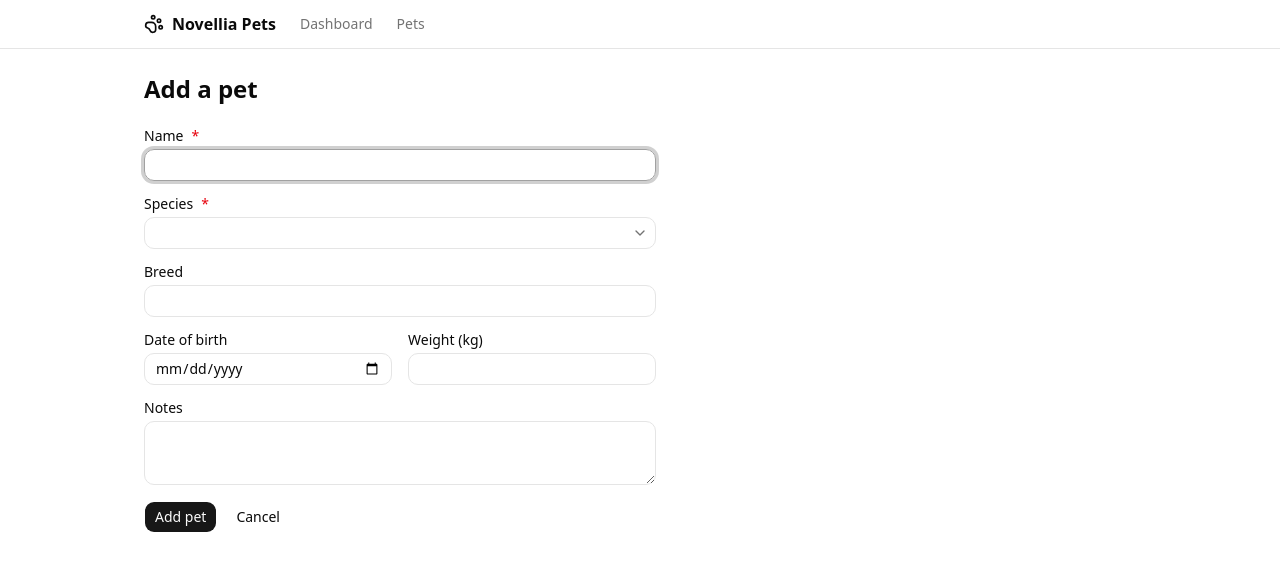
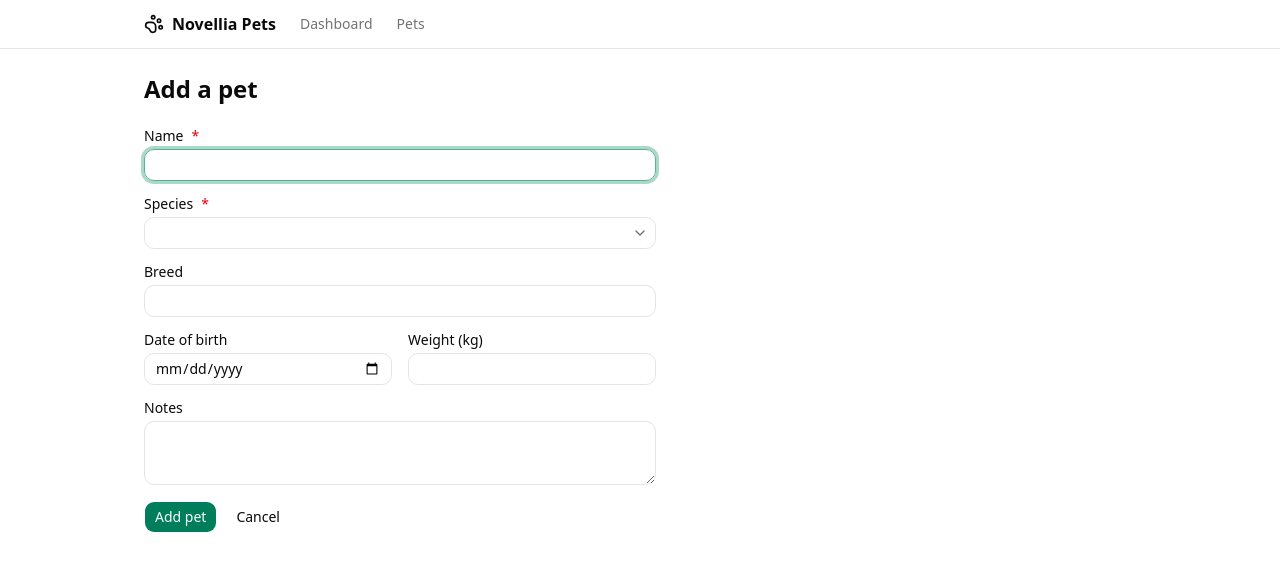
Before and after one commit to Glasser88/novellia-pets, a Next.js app: page /pets/new in a window 1280 px wide. Shown: the top 570 px of the page. Built offline with nearby package versions, Linux system fonts and the light colour scheme.

Commit message:
Add a green-teal accent to the theme
shadcn's default is all-gray. Set primary, ring, secondary and accent
tokens to one green-teal hue in light and dark mode; neutrals are
unchanged. Buttons, the active filter chip, focus rings and hover
tints pick it up automatically through the CSS variables.

```diff
--- a/src/app/globals.css
+++ b/src/app/globals.css
@@ -52,6 +52,8 @@ body {
   font-family: var(--font-sans);
 }
 
+/* Theme: shadcn neutrals with a single green-teal accent (hue 168) for
+   primary actions, focus rings and hover tints. Everything else is gray. */
 :root {
   --background: oklch(1 0 0);
   --foreground: oklch(0.145 0 0);
@@ -59,18 +61,18 @@ body {
   --card-foreground: oklch(0.145 0 0);
   --popover: oklch(1 0 0);
   --popover-foreground: oklch(0.145 0 0);
-  --primary: oklch(0.205 0 0);
-  --primary-foreground: oklch(0.985 0 0);
-  --secondary: oklch(0.97 0 0);
-  --secondary-foreground: oklch(0.205 0 0);
+  --primary: oklch(0.52 0.12 168);
+  --primary-foreground: oklch(0.99 0.01 168);
+  --secondary: oklch(0.96 0.02 168);
+  --secondary-foreground: oklch(0.32 0.06 168);
   --muted: oklch(0.97 0 0);
   --muted-foreground: oklch(0.556 0 0);
-  --accent: oklch(0.97 0 0);
-  --accent-foreground: oklch(0.205 0 0);
+  --accent: oklch(0.96 0.02 168);
+  --accent-foreground: oklch(0.32 0.06 168);
   --destructive: oklch(0.577 0.245 27.325);
   --border: oklch(0.922 0 0);
   --input: oklch(0.922 0 0);
-  --ring: oklch(0.708 0 0);
+  --ring: oklch(0.7 0.1 168);
   --chart-1: oklch(0.87 0 0);
   --chart-2: oklch(0.556 0 0);
   --chart-3: oklch(0.439 0 0);
@@ -94,18 +96,18 @@ body {
   --card-foreground: oklch(0.985 0 0);
   --popover: oklch(0.205 0 0);
   --popover-foreground: oklch(0.985 0 0);
-  --primary: oklch(0.922 0 0);
-  --primary-foreground: oklch(0.205 0 0);
+  --primary: oklch(0.78 0.13 168);
+  --primary-foreground: oklch(0.2 0.04 168);
   --secondary: oklch(0.269 0 0);
   --secondary-foreground: oklch(0.985 0 0);
   --muted: oklch(0.269 0 0);
   --muted-foreground: oklch(0.708 0 0);
-  --accent: oklch(0.269 0 0);
+  --accent: oklch(0.3 0.04 168);
   --accent-foreground: oklch(0.985 0 0);
   --destructive: oklch(0.704 0.191 22.216);
   --border: oklch(1 0 0 / 10%);
   --input: oklch(1 0 0 / 15%);
-  --ring: oklch(0.556 0 0);
+  --ring: oklch(0.6 0.1 168);
   --chart-1: oklch(0.87 0 0);
   --chart-2: oklch(0.556 0 0);
   --chart-3: oklch(0.439 0 0);
```
